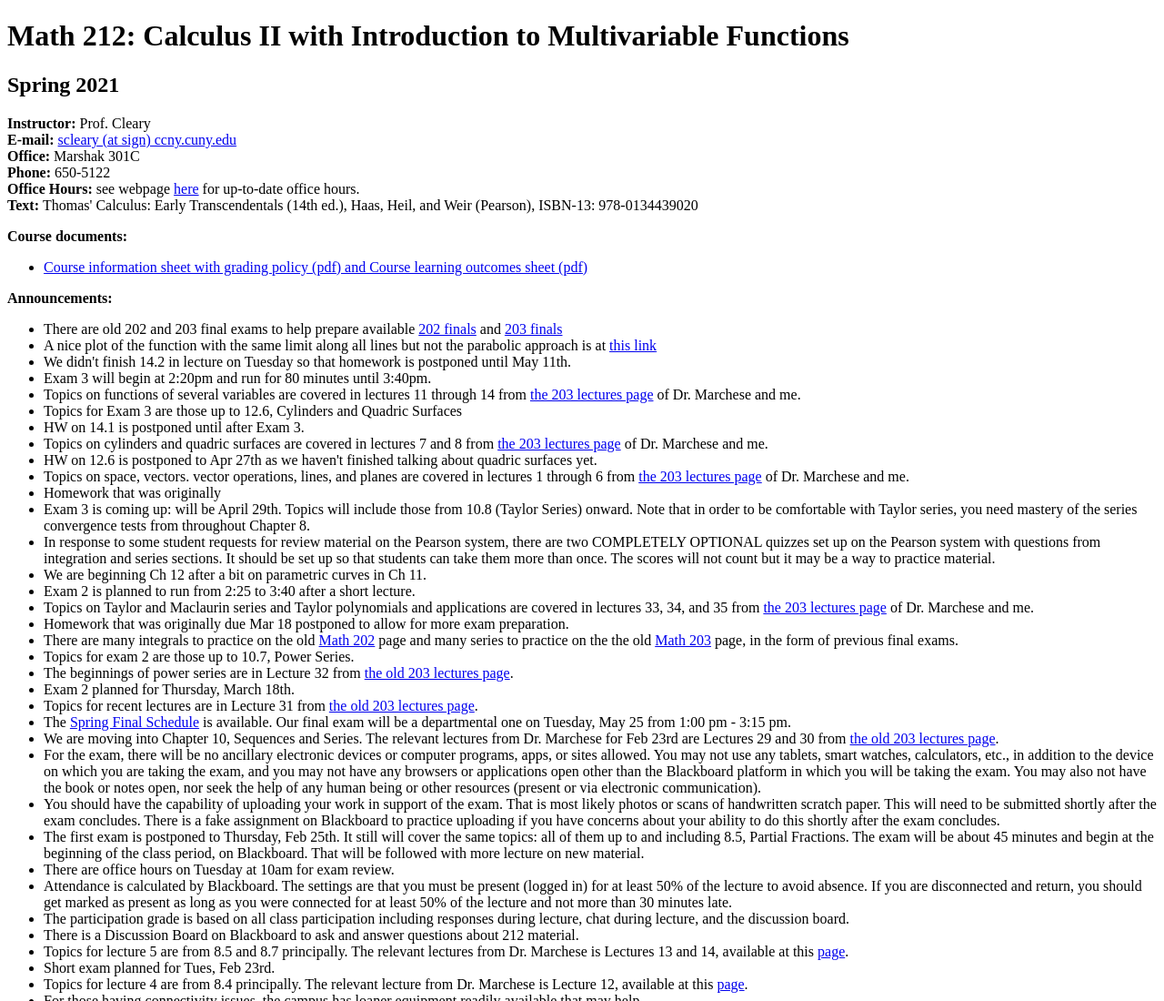
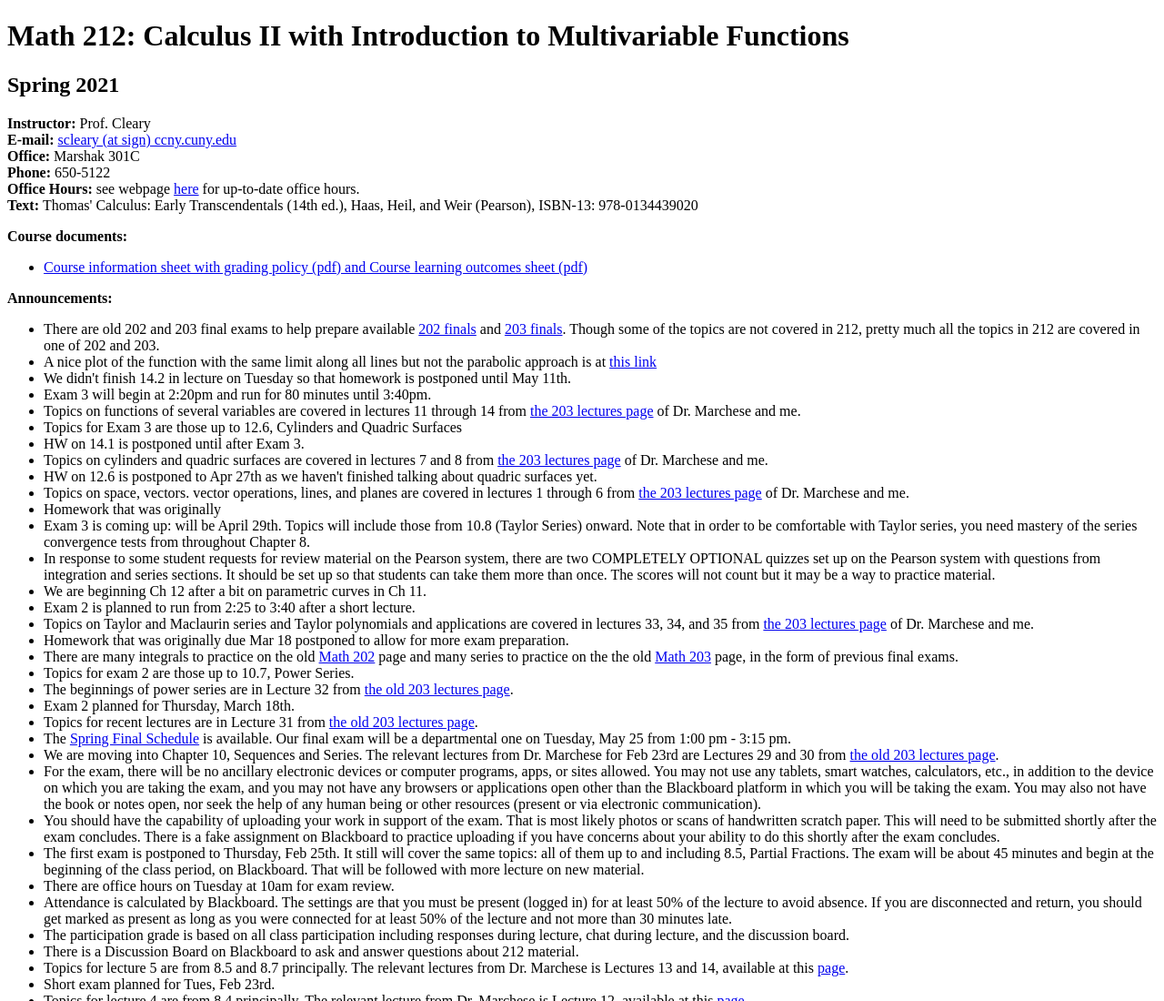
Before and after one commit to profcleary/profcleary.github.io, a plain HTML site: page math212/index.html in a window 1280 px wide. Shown: the top 1100 px of the page at 91% size. Drawn offline with Linux system fonts and the light colour scheme.

Commit message:
more updates

```diff
--- a/math212/index.html
+++ b/math212/index.html
@@ -34,7 +34,7 @@
 
 
 
-<li > There are old 202 and 203 final exams to help prepare available <a href="https://math.sci.ccny.cuny.edu/course/math-20200/">202 finals</a> and <a href="https://math.sci.ccny.cuny.edu/course/math-20300/">203 finals</a>
+<li > There are old 202 and 203 final exams to help prepare available <a href="https://math.sci.ccny.cuny.edu/course/math-20200/">202 finals</a> and <a href="https://math.sci.ccny.cuny.edu/course/math-20300/">203 finals</a>.  Though some of the topics are not covered in 212, pretty much all the topics in 212 are covered in one of 202 and 203.
 
 
 <li> A nice plot of the function with the same limit along all lines but not the parabolic approach is at <a href="https://www.math.tamu.edu/~tom.vogel/gallery/node15.html">this link</a>
```
